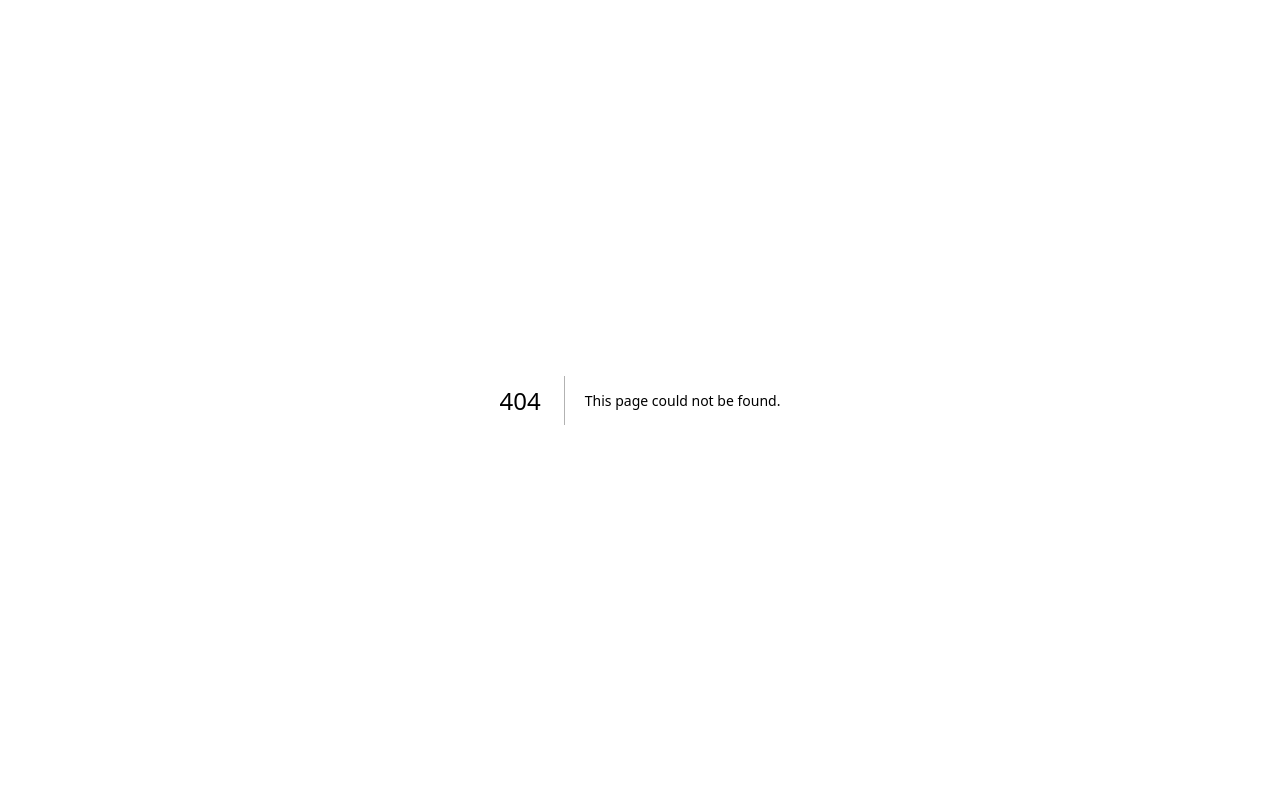
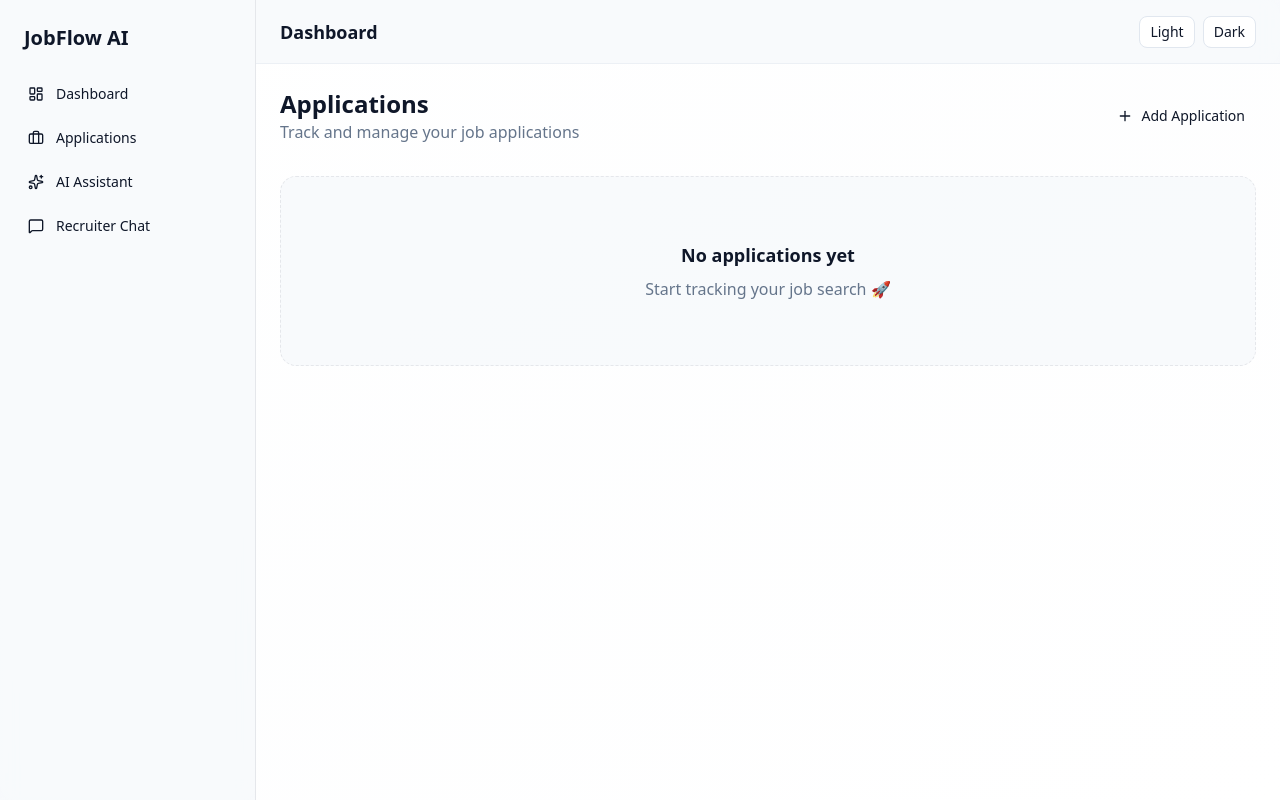
Before and after one commit to lalman-dev/jobflow-ai, a Next.js app: page /applications in a window 1280 px wide. Before the commit this address had no page. Built offline with nearby package versions, Linux system fonts and the light colour scheme.

Commit message:
feat(applications): add applications page with header and empty state

```diff
--- /dev/null
+++ b/src/app/(dashboard)/applications/page.tsx
@@ -0,0 +1,44 @@
+"use client";
+
+import { Button } from "@/src/components/ui/button";
+import { ApplicationCard } from "@/src/features/applications/application-card";
+import { Plus } from "lucide-react";
+
+export default function ApplicationsPage() {
+  const applications: any[] = []; // empty state first
+
+  return (
+    <div className="space-y-8">
+      {/* Header */}
+      <div className="flex items-center justify-between">
+        <div>
+          <h2 className="text-2xl font-semibold">Applications</h2>
+          <p className="text-muted-foreground">
+            Track and manage your job applications
+          </p>
+        </div>
+
+        <Button className="gap-2">
+          <Plus className="h-4 w-4" />
+          Add Application
+        </Button>
+      </div>
+
+      {/* Content */}
+      {applications.length === 0 ? (
+        <div className="flex flex-col items-center justify-center rounded-2xl border border-dashed bg-muted/50 p-16 text-center">
+          <h3 className="text-lg font-semibold">No applications yet</h3>
+          <p className="text-muted-foreground mt-2">
+            Start tracking your job search 🚀
+          </p>
+        </div>
+      ) : (
+        <div className="grid gap-4">
+          {applications.map((app) => (
+            <ApplicationCard key={app.id} app={app} />
+          ))}
+        </div>
+      )}
+    </div>
+  );
+}
```
